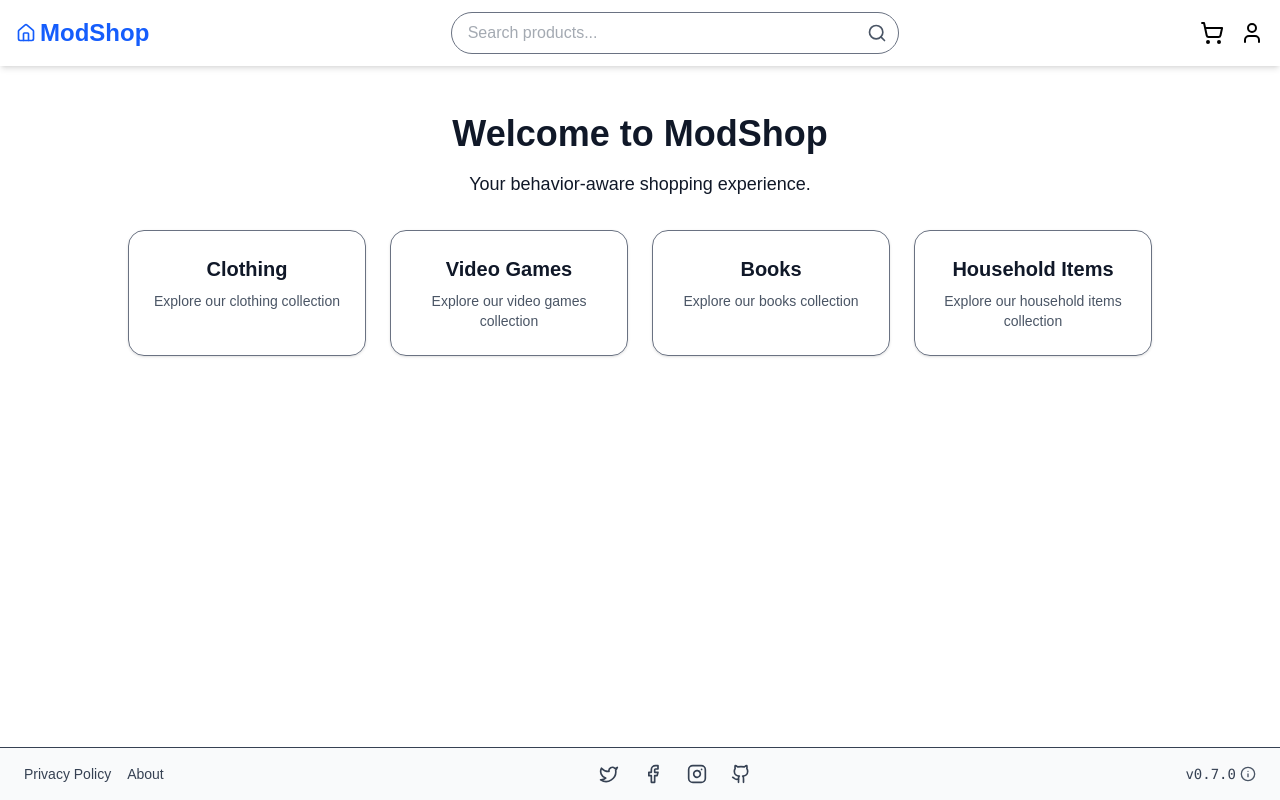
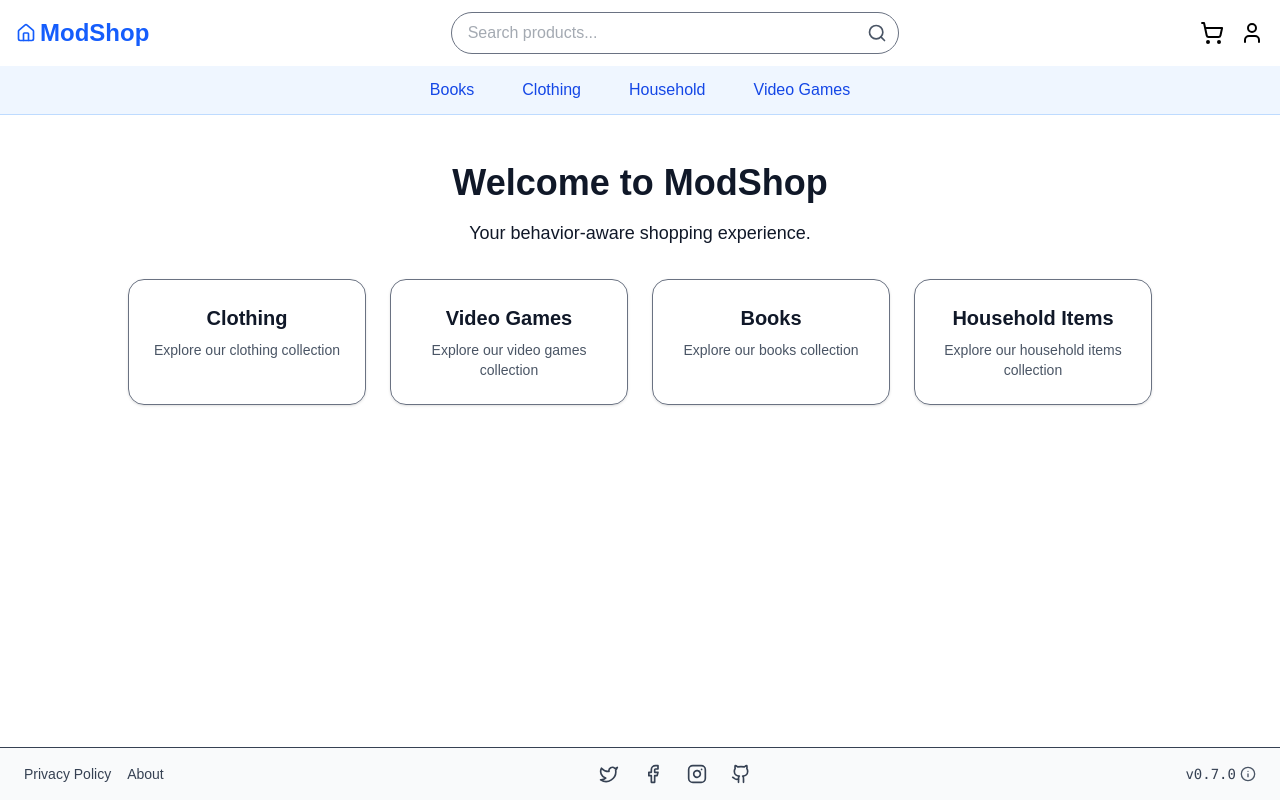
Before and after one commit to alemoraru/modshop, a Next.js app: page / in a window 1280 px wide. Built offline with nearby package versions, Linux system fonts and the light colour scheme; a web font is replaced by a local one.

Commit message:
Improve navbar style

```diff
--- a/src/components/Navbar.tsx
+++ b/src/components/Navbar.tsx
@@ -74,6 +74,36 @@ export default function Navbar() {
                 </div>
             </nav>
 
+            {/* Desktop sub-navbar for categories */}
+            <div className="hidden sm:flex w-full bg-blue-50 border-b border-blue-200 px-4 py-2 z-10">
+                <div className="flex gap-6 mx-auto">
+                    <Link href="/category/books"
+                          className="text-blue-700 font-medium transition-colors duration-200 hover:text-white
+                          hover:bg-blue-600 px-3 py-1 rounded-md focus:outline-none focus:ring-2 focus:ring-blue-400"
+                    >
+                        Books
+                    </Link>
+                    <Link href="/category/clothing"
+                          className="text-blue-700 font-medium transition-colors duration-200 hover:text-white
+                          hover:bg-blue-600 px-3 py-1 rounded-md focus:outline-none focus:ring-2 focus:ring-blue-400"
+                    >
+                        Clothing
+                    </Link>
+                    <Link href="/category/household"
+                          className="text-blue-700 font-medium transition-colors duration-200 hover:text-white
+                          hover:bg-blue-600 px-3 py-1 rounded-md focus:outline-none focus:ring-2 focus:ring-blue-400"
+                    >
+                        Household
+                    </Link>
+                    <Link href="/category/video-games"
+                          className="text-blue-700 font-medium transition-colors duration-200 hover:text-white
+                          hover:bg-blue-600 px-3 py-1 rounded-md focus:outline-none focus:ring-2 focus:ring-blue-400"
+                    >
+                        Video Games
+                    </Link>
+                </div>
+            </div>
+
             {/* Mobile search sub-navbar */}
             <div className="sm:hidden w-full bg-blue-600 shadow px-4 py-2 flex items-center z-10">
                 <div className="relative w-full">
```
